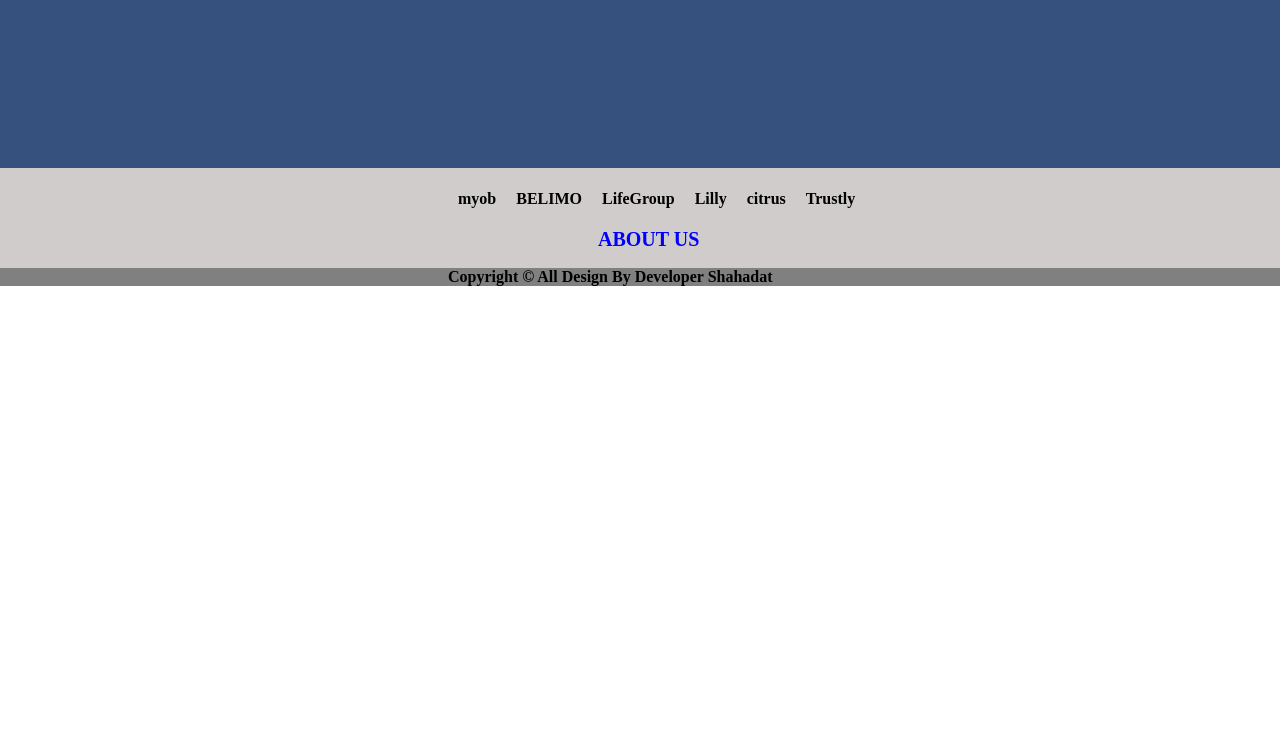
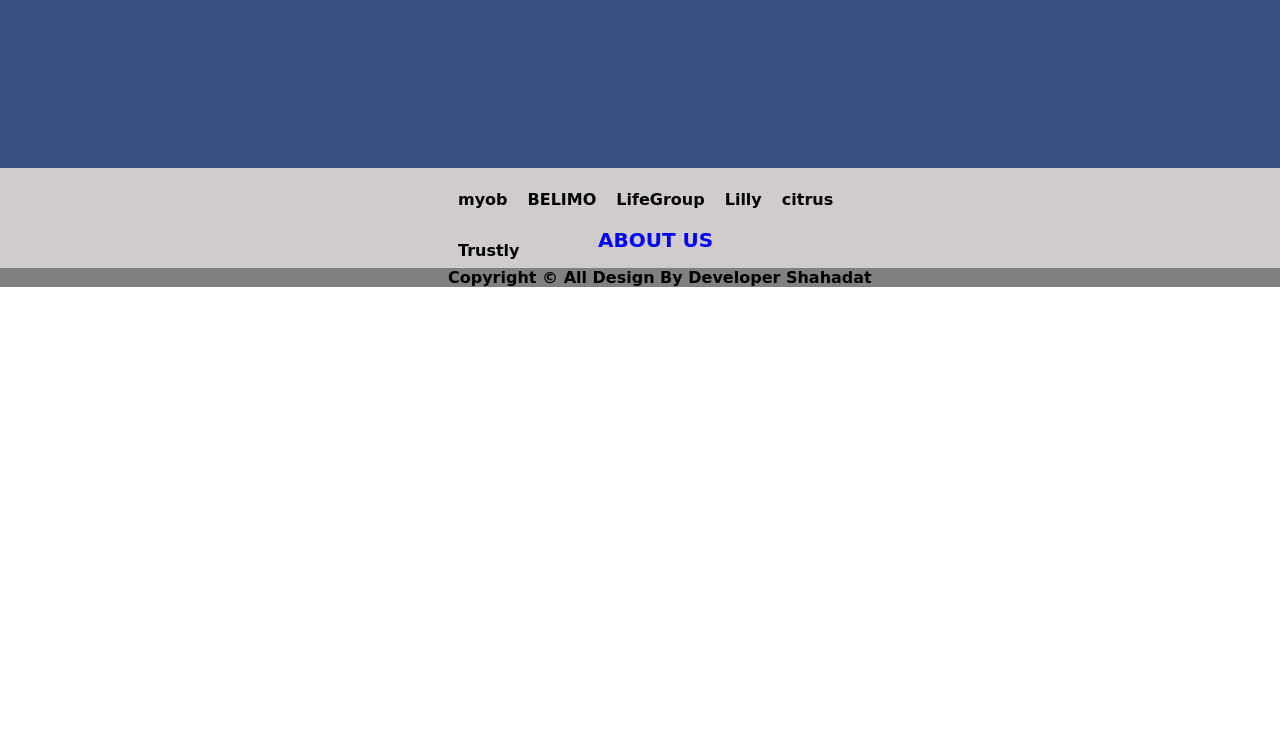
Before and after one commit to Developer-Shahadat/template_web_page, a plain HTML site: page index.html in a window 1280 px wide. Shown: the part 332-1073 px from the top of the page. Drawn offline with Linux system fonts and the light colour scheme.

Commit message:
Update style.css

```diff
--- a/style.css
+++ b/style.css
@@ -1,6 +1,7 @@
 *{
 	margin: 0px;
 	padding: 0px;
+	font-family: 'Satisfy', cursive;
 
 }
 header{
```
